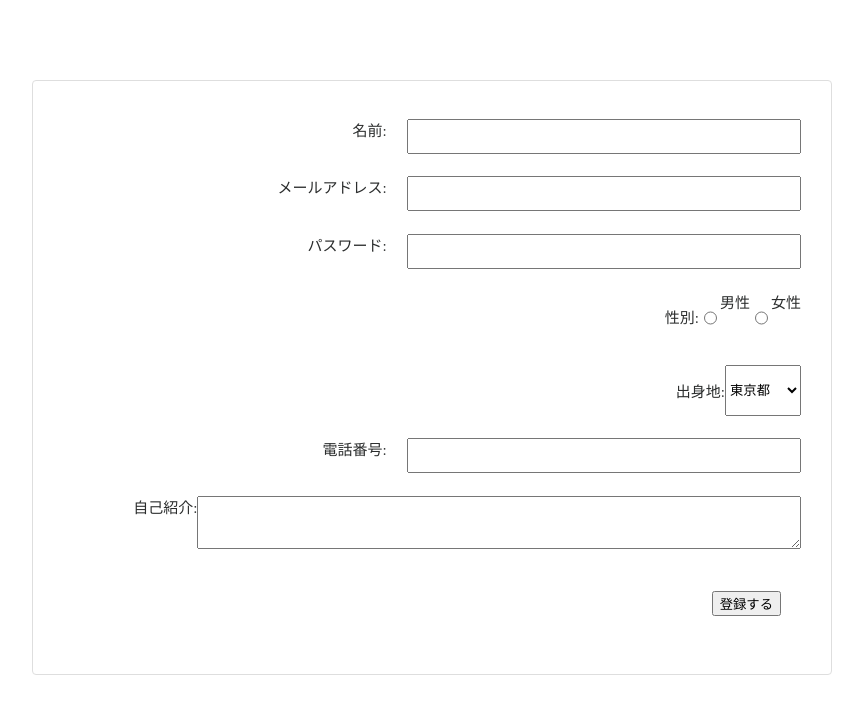
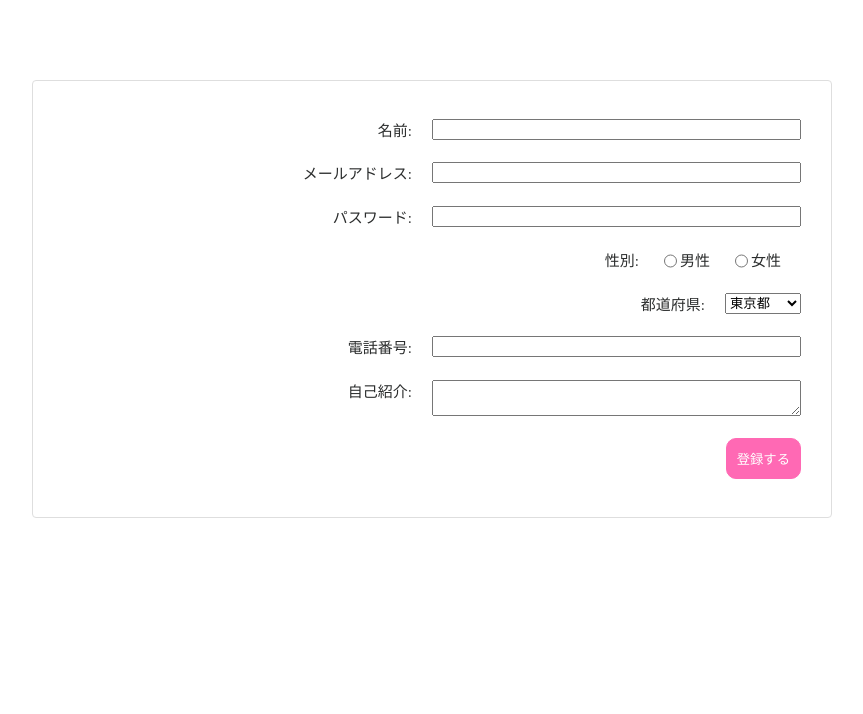
Before and after one commit to albasiempre/form_file, a plain HTML site: page index.html in a window 1280 px wide. Shown: the whole page, without its empty margins (208-1071 px from the left). Drawn offline with Linux system fonts and the light colour scheme.

Commit message:
botton is fixed

```diff
--- a/index.html
+++ b/index.html
@@ -29,13 +29,13 @@
         </div>
 
         <div class="sex wrapper-element">
-          <p>性別:</p>
-            <input type="radio" name="sex-group" id="male"><label for="male">男性</label>
-            <input type="radio" name="sex-group" id="female"><label for="female">女性</label>
+          <label for="gender">性別:</label>
+          <input type="radio" name="sex-group" id="male"><label for="male">男性</label>
+          <input type="radio" name="sex-group" id="female"><label for="female">女性</label>
         </div>
 
         <div class="from wrapper-element">
-          <p>出身地:</p>
+          <label for="prefecture">都道府県:</label>
           <select name="prefecture">
             <option value="tokyo">東京都</option>
             <option value="chiba">千葉県</option>
@@ -51,12 +51,11 @@
 
         <div class="self-introduction wrapper-element">
           <label for="name">自己紹介:</label>
-          <textarea type="text" name="self-introduction">
-          </textarea>
+          <textarea type="text" name="self-introduction"></textarea>
         </div>
 
         <div class="button wrapper-element">
-          <button type="submit">登録する</button>
+          <button class="button-background-color" type="submit">登録する</button>
         </div>
       </form>
     </div>
--- a/styles.css
+++ b/styles.css
@@ -35,16 +35,31 @@ body {
   border-radius: 30px;
 }
 
-input[type="text"] {
-  padding: .6em 8em;
-  margin-left: 20px;
+input[type="text"]{
+  width: 50%;
+}
+
+input[type="radio"]{
+ display: block;
+}
+
+label {
+  margin-right: 20px;
 }
 
 textarea {
-  padding: .8em 16em;
-  }
+  width: 50%;
+}
 
-.button {
-  color: #EE9595;
-  padding:20px;
+.button-background-color {
+  background-color: hotpink;
+  padding:10px;
+  color: #fff;
+  border-radius: 10px;
+  border: 1px solid hotpink;
 }
+
+.button-background-color:hover{
+  background-color: #2B2D2D;
+  color: #fff;
+}
```
